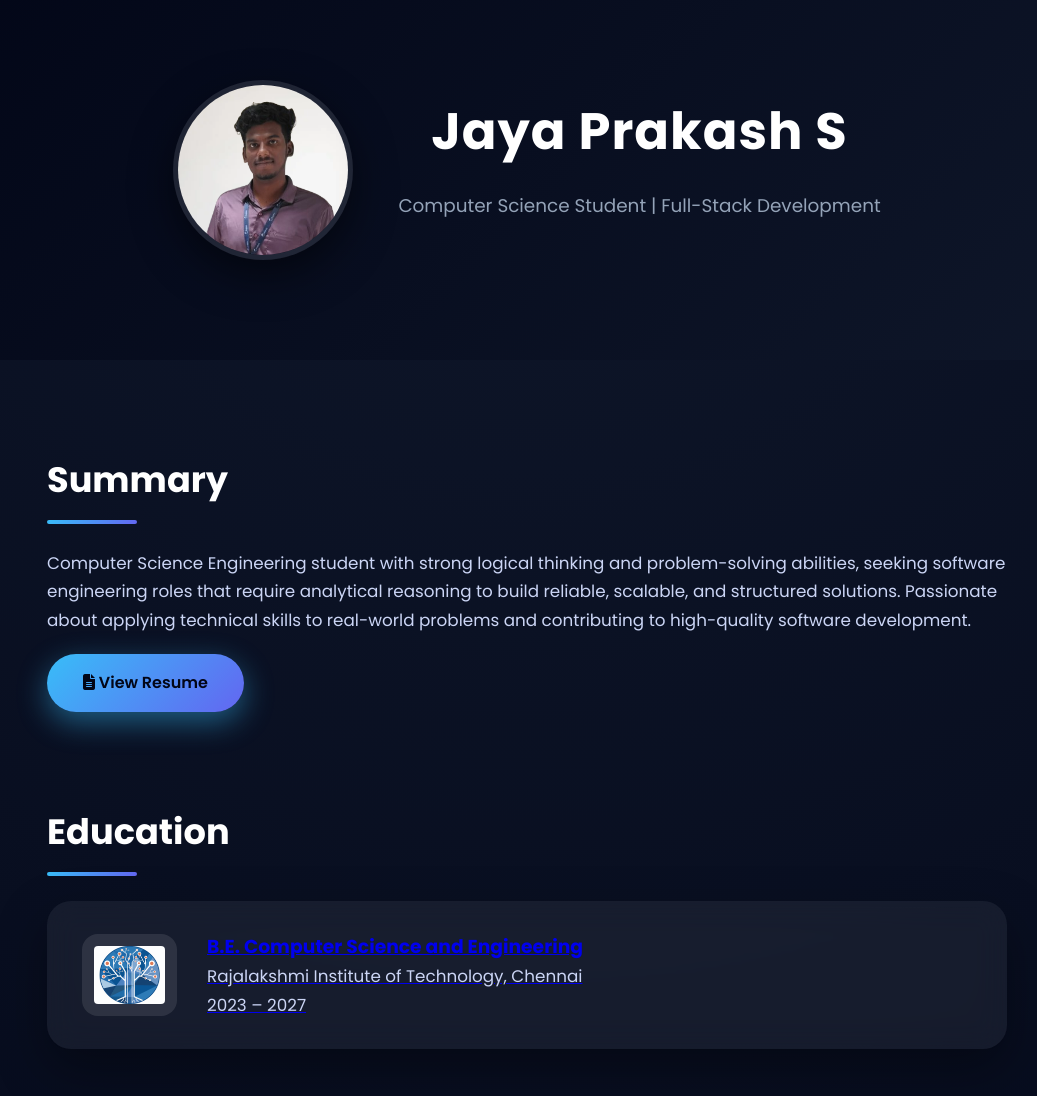
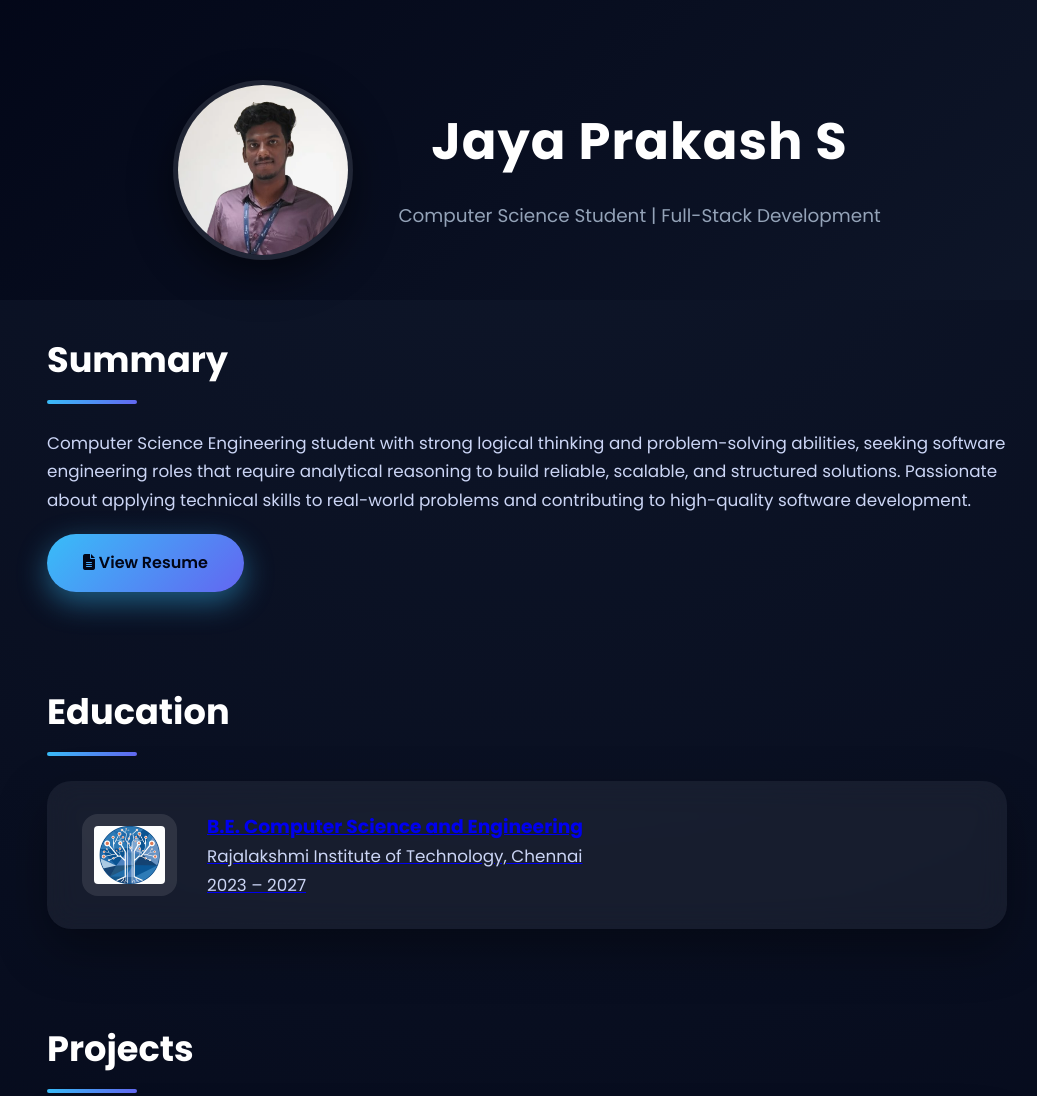
Before and after one commit to JayaprakashS18/jayaprakash-portfolio, a plain HTML site: page index.html in a window 1280 px wide. Shown: the top 1096 px of the page, without its empty margins (113-1150 px from the left). Drawn offline with Linux system fonts and the light colour scheme.

Commit message:
Update style.css

```diff
--- a/style.css
+++ b/style.css
@@ -71,10 +71,11 @@ body {
 
 .hero {
   background: linear-gradient(135deg, #020617, #0f172a);
-  padding: 80px 20px 100px;
+  padding: 80px 20px 40px; /* reduced bottom padding */
   border-bottom-left-radius: 60px;
   border-bottom-right-radius: 60px;
 }
+
 
 .hero-content {
   max-width: 1100px;
@@ -566,3 +567,10 @@ footer {
     margin-bottom: 15px;
   }
 }
+/* ===== REMOVE GAP BETWEEN HERO & SUMMARY ===== */
+.hero + section {
+  margin-top: 30px; /* instead of default 90px */
+}
+.hero-text p {
+  margin-bottom: 10px;
+}
```
